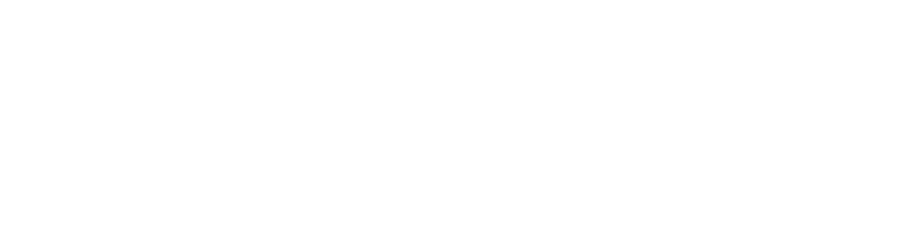
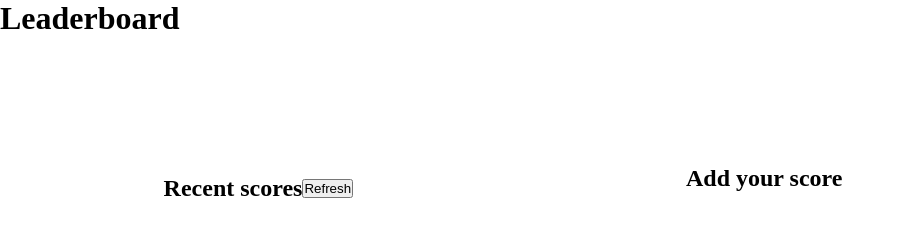
Before and after one commit to edubew/Leaderboard, a website built with webpack: page src/index.html in a window 1280 px wide. Shown: the whole page, without its empty margins (0-905 px from the left). Built offline with nearby package versions, Linux system fonts and the light colour scheme.

Commit message:
Write the project markup with html

```diff
--- a/src/index.html
+++ b/src/index.html
@@ -7,6 +7,18 @@
   <title><%=htmlWebpackPlugin.options.title %></title>
 </head>
 <body>
+  <main>
+    <h1>Leaderboard</h1>
+    <section>
+      <div id="scores">
+        <h2>Recent scores</h2>
+        <button type="reset">Refresh</button>
+      </div>
+      <div id="add-scores">
+        <h2>Add your score</h2>
+      </div>
+    </section>
+  </main>
 
 </body>
 </html>
--- a/src/styles/style.css
+++ b/src/styles/style.css
@@ -0,0 +1,18 @@
+* {
+  margin: 0;
+  padding: 0;
+  box-sizing: border-box;
+}
+
+section {
+  display: grid;
+  grid-template-columns: auto auto;
+  column-gap: 4%;
+  margin: 10% 12%;
+}
+
+#scores {
+  display: flex;
+  margin: 10px;
+  align-items: center;
+}
```
Also changed, not shown: dist/index.html.
